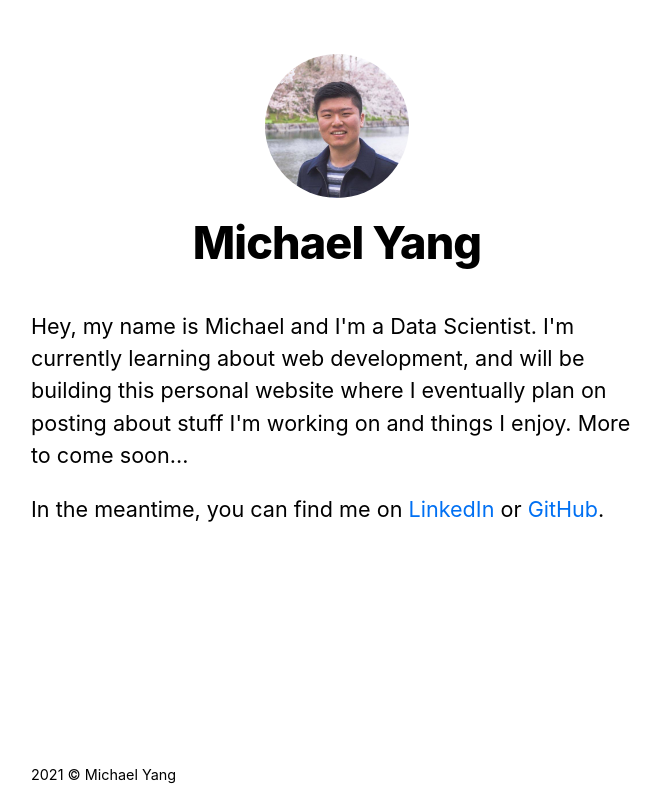
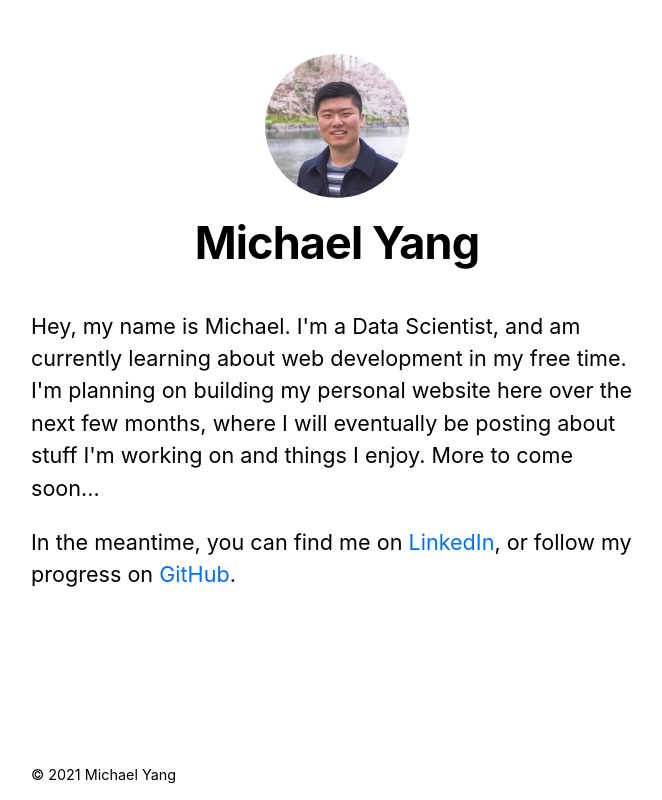
Before and after one commit to mch-yang/michaely.me, a Next.js app: page / in a window 1280 px wide. Shown: the whole page, without its empty margins (303-965 px from the left). Built offline with nearby package versions, Linux system fonts and the light colour scheme.

Commit message:
Update placeholder text

```diff
--- a/pages/index.js
+++ b/pages/index.js
@@ -12,19 +12,19 @@ export default function Home() {
       </Head>
       <section className={utilStyles.headingMd}>
         <p>
-          Hey, my name is Michael and I'm a Data Scientist.
-          I'm currently learning about web development, and will be building this personal website where I
-          eventually plan on posting about stuff I'm working on and things I enjoy. More to come soon...
+          Hey, my name is Michael. I'm a Data Scientist, and am currently learning about web development in my free time.
+          I'm planning on building my personal website here over the next few months, where I will eventually be posting about stuff I'm working on and things I enjoy.
+          More to come soon...
         </p>
         <p>
           In the meantime, you can find me on{' '}
-          <a href="https://linkedin.com/in/chengzhouyang">LinkedIn</a> or {' '}
-          <a href="https://github.com/mch-yang">GitHub</a>.
+          <a href="https://linkedin.com/in/chengzhouyang">LinkedIn</a>,{' '}
+          or follow my progress on <a href="https://github.com/mch-yang">GitHub</a>.
         </p>
       </section>
       <section className={utilStyles.footer}>
         <p>
-          <time>{YEAR}</time> © Michael Yang
+          © <time>{YEAR}</time> Michael Yang
         </p>
       </section>
     </Layout>
--- a/styles/utils.module.css
+++ b/styles/utils.module.css
@@ -1,7 +1,7 @@
 .heading2Xl {
   font-size: 2.5rem;
   line-height: 1.2;
-  font-weight: 800;
+  font-weight: 700;
   letter-spacing: -0.05rem;
   margin: 1rem 0;
 }
@@ -9,7 +9,7 @@
 .headingXl {
   font-size: 2rem;
   line-height: 1.3;
-  font-weight: 800;
+  font-weight: 700;
   letter-spacing: -0.05rem;
   margin: 1rem 0;
 }
```
